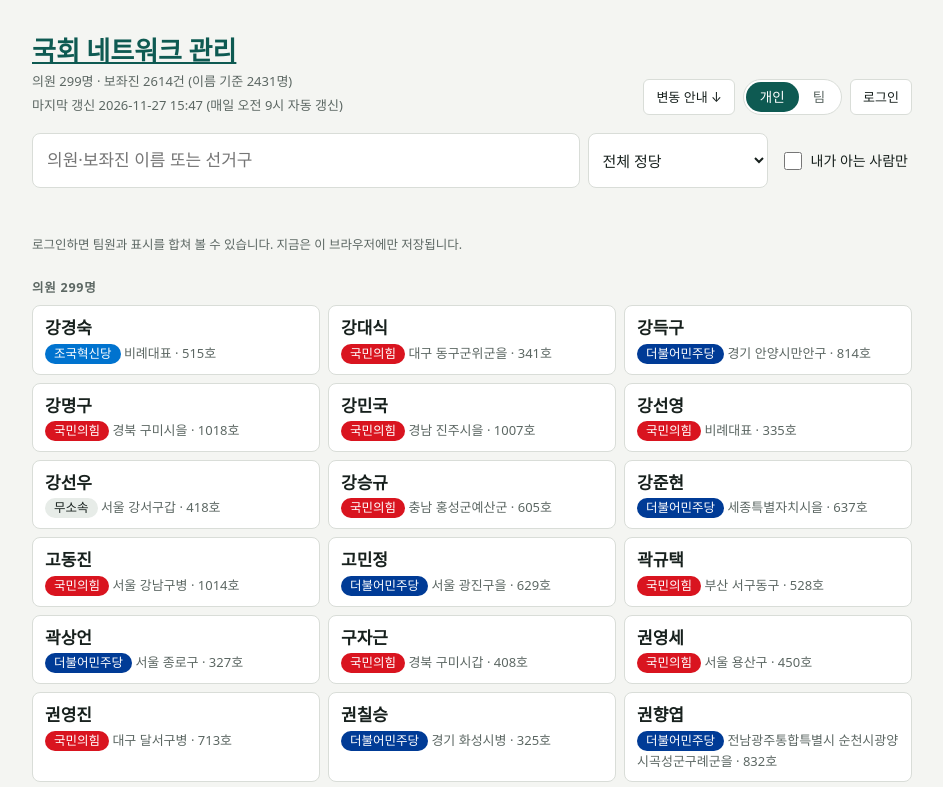
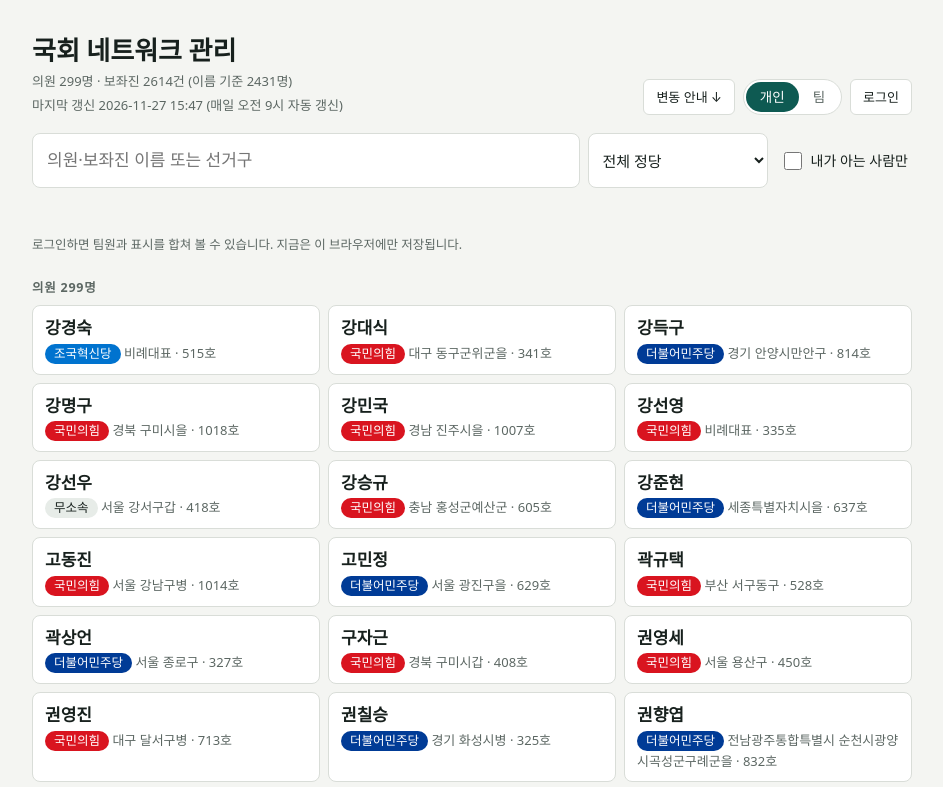
Before and after one commit to junkiid/assembly-finder, a plain HTML site: page docs/index.html in a window 1280 px wide. Shown: the top 787 px of the page, without its empty margins (168-1111 px from the left). Drawn offline with nearby package versions, Linux system fonts and the light colour scheme; a web font is replaced by a local one.

Commit message:
Update style.css

```diff
--- a/docs/style.css
+++ b/docs/style.css
@@ -36,6 +36,8 @@ a{color:var(--accent)}
 :focus-visible{outline:2px solid var(--accent);outline-offset:2px}
 
 header{display:flex;flex-wrap:wrap;align-items:flex-end;justify-content:space-between;gap:10px 16px}
+h1 a{color:inherit;text-decoration:none;cursor:pointer}
+h1 a:hover{color:var(--accent)}
 h1{font-family:var(--font-name);font-size:26px;line-height:1.2;margin:0;text-wrap:balance}
 .meta{color:var(--muted);font-size:13px;margin:4px 0 0}
 .tools{display:flex;flex-wrap:wrap;gap:8px}
```
